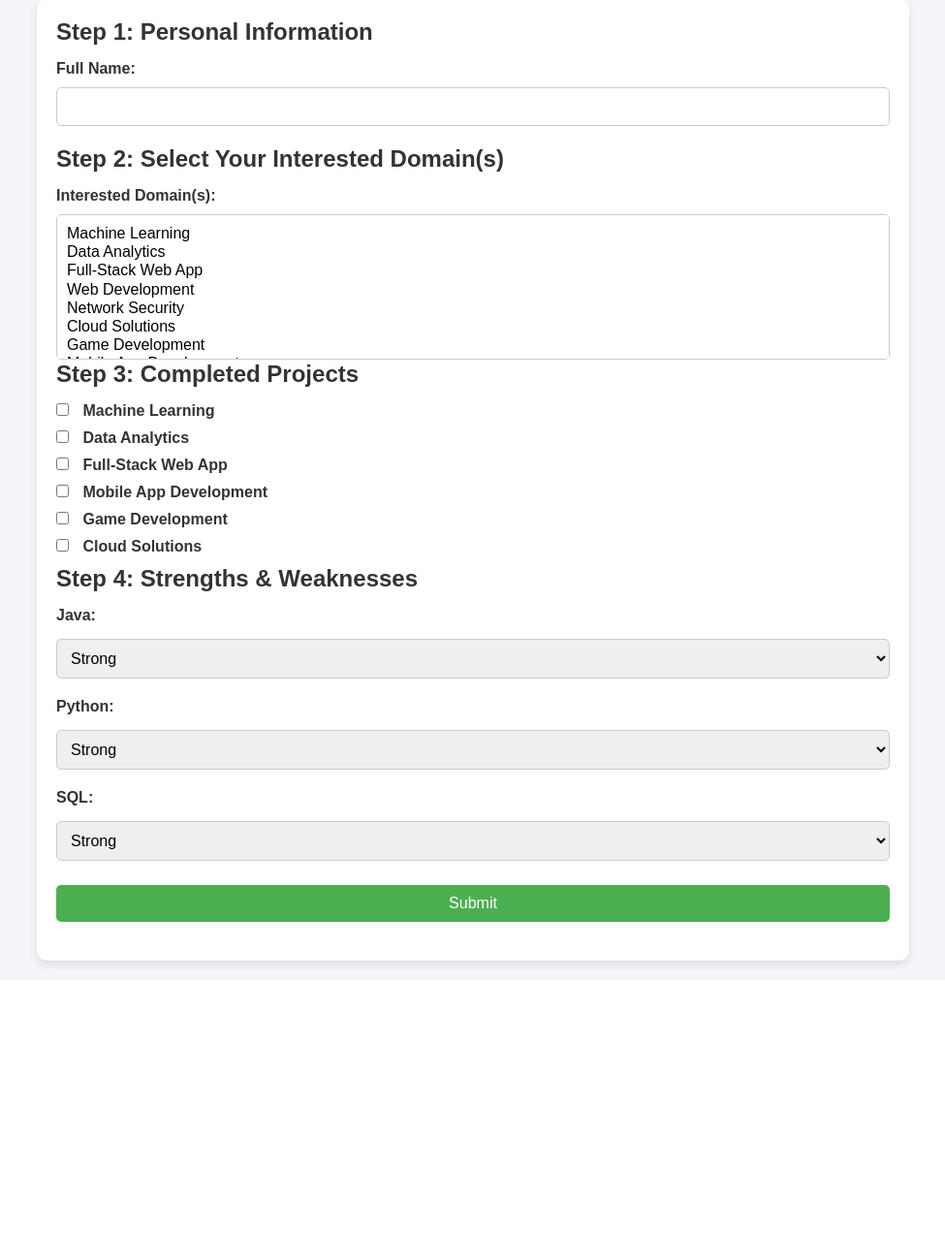
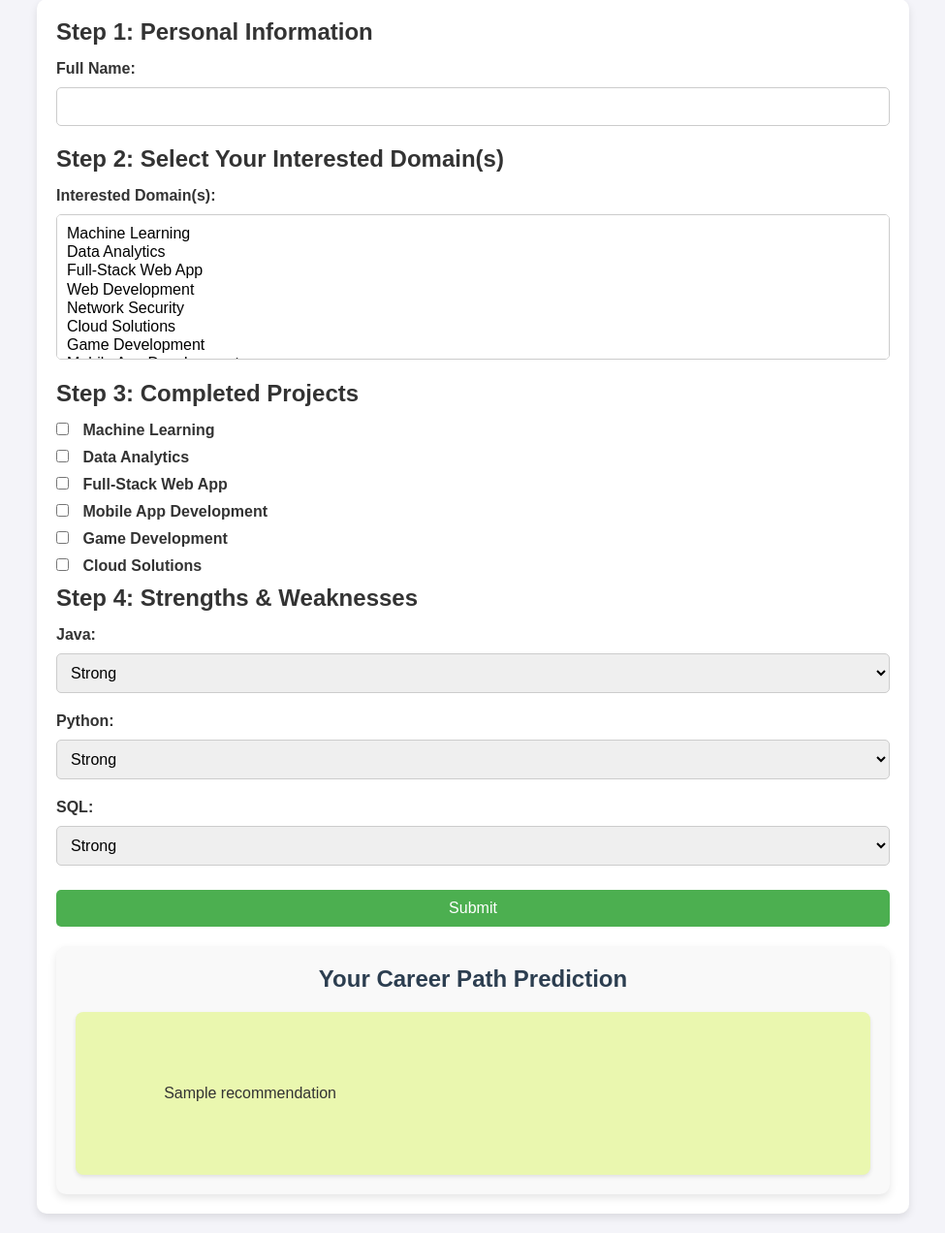
Before and after one commit to Sowparnikaaa14/tinkherhack, a Flask app: template my_flask_site/templates/index.html in a window 1280 px wide. Shown: the part 154-1426 px from the top of the page at 97% size, without its empty margins (152-1127 px from the left). Before the commit the page ends 1155 px from the top, so only its background shows below. Run offline with Flask 3, Linux system fonts and the light colour scheme; the template is opened without the code that fills it: most values are stand-ins (such as "Sample title", 1, 10 or a date in 2020).

Commit message:
generated result

```diff
--- a/my_flask_site/app.py
+++ b/my_flask_site/app.py
@@ -4,7 +4,10 @@ import google.generativeai as genai
 app = Flask(__name__)
 
 # Configure your Gemini API key
-genai.configure(api_key="AIzaSyDC3dPz_t-w5lcwCPS2ZNIHieyL_2AJjMs")
+genai.configure(api_key="")
+
+# Configure the model
+model = genai.GenerativeModel('gemini-pro')  # Create model instance
 
 @app.route("/")
 def index():
@@ -30,23 +33,22 @@ def predict():
         f"- Java: {java}\n"
         f"- Python: {python}\n"
         f"- SQL: {sql}\n\n"
-        f"Provide a short and clear recommendation with career paths."
+        f"Provide a short and clear recommendation with career paths, including the scope of each job and its average salary."
     )
 
     try:
         # Generate the response using Google Gen AI
-        response = genai.generate_text(
-            model="text-bison-001",  # Ensure you're using the right model
-            prompt=prompt,
-            temperature=0.7,
-            max_output_tokens=300,
-        )
+        response = model.generate_content(prompt)  # Use generate_text instead
 
-        # Extracting the generated text
-        recommendation = response["candidates"][0]["output"]
+        # Log the full response for debugging
+        print("Full API response:", response)
+
+        # Extract the text from the response
+        recommendation = response.text  # Access the text attribute
 
     except Exception as e:
         recommendation = f"An error occurred while generating the recommendation: {str(e)}"
+        print(f"Error: {str(e)}")
 
     # Render the result in the HTML
     print("Recommendation: ", recommendation)
--- a/my_flask_site/static/style.css
+++ b/my_flask_site/static/style.css
@@ -114,23 +114,56 @@
   }
 
   #careerPrediction h2 {
+
     font-size: 24px;
-    margin-bottom: 15px;
+    color: #2c3e50;
+    margin-bottom: 20px;
+    text-align: center;
   }
 
   #careerPrediction p {
     font-size: 18px;
-    color: #333;
+    color: #28e4b8;
   }
 
   /* Footer Styling */
   footer {
     text-align: center;
     font-size: 14px;
-    color: #777;
+    color: #ef0afb;
     margin-top: 40px;
   }
 
   footer p {
     margin-bottom: 0;
   }
+
+  #predictionResult {
+
+    white-space: pre-wrap;
+    font-family: Arial, sans-serif;
+    line-height: 1.6;
+    padding: 20px;
+    background: #eaf7af;
+    border-radius: 8px;
+    box-shadow: 0 2px 4px rgba(0,0,0,0.1);
+  }
+
+  #predictionResult h3 {
+    background-color: #5e625f;
+    margin-top: 20px;
+  }
+
+  #predictionResult ul {
+    list-style-type: none;
+    padding-left: 20px;
+  }
+
+  #predictionResult li {
+    margin-bottom: 10px;
+  }
+
+  #predictionResult strong {
+    color: #2c3e50;
+    font-size: 18px;
+  }
--- a/my_flask_site/templates/index.html
+++ b/my_flask_site/templates/index.html
@@ -5,8 +5,35 @@
   <meta name="viewport" content="width=device-width, initial-scale=1.0">
   <title>TechTrek</title>
   <link rel="stylesheet" href="/static/style.css">
+  <script>
+    document.addEventListener('DOMContentLoaded', function() {
+        const form = document.getElementById('careerForm');
+        const predictionDiv = document.getElementById('careerPrediction');
 
-
+        form.addEventListener('submit', function(e) {
+            e.preventDefault();
+            fetch('/predict', {
+                method: 'POST',
+                body: new FormData(form)
+            })
+            .then(response => response.text())
+            .then(html => {
+                document.documentElement.innerHTML = html;
+                if (document.getElementById('careerPrediction')) {
+                    document.getElementById('careerPrediction').style.display = 'block';
+                }
+            });
+        });
+    });
+  </script>
+  {% if recommendation %}
+  <script>
+    document.addEventListener('DOMContentLoaded', function() {
+        const predictionDiv = document.getElementById('careerPrediction');
+        predictionDiv.style.display = 'block';
+    });
+  </script>
+  {% endif %}
 </head>
 <body>
 
@@ -18,7 +45,7 @@
   <div class="container">
     <div class="form-container">
       <h2>Step 1: Personal Information</h2>
-      <form id="careerForm">
+      <form id="careerForm" method="POST" action="/predict">
 
         <!-- Step 1: Name and CGPA -->
         <div class="step" id="step-1">
@@ -26,9 +53,7 @@
             <label for="name">Full Name:</label>
             <input type="text" id="name" name="name" required>
           </div>
-
-
-
+        </div>
 
         <!-- Step 2: Select Domain -->
         <div class="step" id="step-2">
@@ -47,7 +72,8 @@
               <option value="Data Science">Data Science</option>
               <option value="Image Recognition">Image Recognition</option>
             </select>
-
+          </div>
+        </div>
 
         <!-- Step 3: Projects -->
         <div class="step" id="step-3">
@@ -59,6 +85,8 @@
             <label><input type="checkbox" name="projects[]" value="Mobile App Development"> Mobile App Development</label>
             <label><input type="checkbox" name="projects[]" value="Game Development"> Game Development</label>
             <label><input type="checkbox" name="projects[]" value="Cloud Solutions"> Cloud Solutions</label>
+          </div>
+        </div>
 
         <!-- Step 4: Strengths & Weaknesses -->
         <div class="step" id="step-4">
@@ -87,19 +115,21 @@
             </select>
           </div>
 
-          <button>Submit</button>
+          <button type="submit">Submit</button>
         </div>
-
       </form>
 
       <!-- Career Prediction -->
-      <div id="careerPrediction" style="display:none;">
+      <div id="careerPrediction" {% if not recommendation %}style="display:none;"{% endif %}>
         <h2>Your Career Path Prediction</h2>
-        <p id="predictionResult"></p>
+        <div id="predictionResult" class="prediction-box">
+            {% if recommendation %}
+                {{ recommendation | safe }}
+            {% endif %}
+        </div>
       </div>
     </div>
   </div>
 
-
 </body>
 </html>
```
Also changed, not shown: 2 other files.
